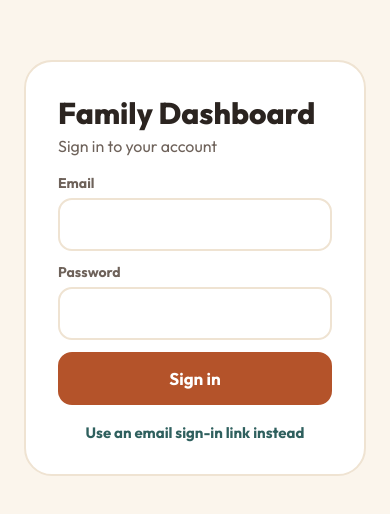
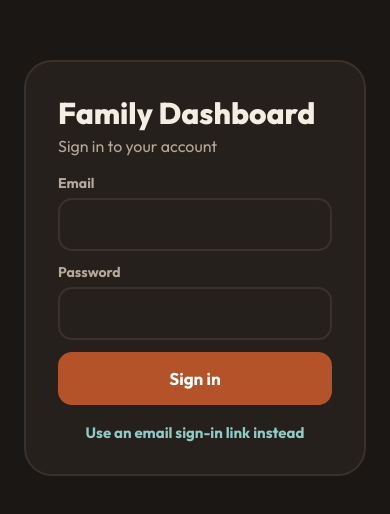
Before and after one commit to seanschaef/family-dashboard, a React (Vite) app: page /login in a window 390 px wide. Shown: the part 154-668 px from the top of the page. Built offline with nearby package versions, Linux system fonts and the light colour scheme; no server answers; the database is empty.

Commit message:
Dark mode follows Edmonton sunset/sunrise (wall default; phone default 'Sunset to sunrise'); page links match Title Case page names
Co-Authored-By: Claude Opus 5.5 <noreply@anthropic.com>

```diff
--- /dev/null
+++ b/src/lib/sun.js
@@ -0,0 +1,31 @@
+// Sunrise and sunset for Edmonton (or VITE_WEATHER_LAT/LON), worked out on the
+// device with the NOAA solar formulas: no lookup, no network. Accurate to a
+// minute or two, which is plenty for switching colours.
+
+const LAT = Number(import.meta.env.VITE_WEATHER_LAT || 53.5461)
+const LON = Number(import.meta.env.VITE_WEATHER_LON || -113.4938)
+const rad = Math.PI / 180
+
+// Returns { sunrise: Date, sunset: Date } for the local calendar day of `date`.
+// (At this latitude the sun always rises and sets, so no polar cases.)
+export function sunTimes(date = new Date(), lat = LAT, lon = LON) {
+  const noonUtc = Date.UTC(date.getFullYear(), date.getMonth(), date.getDate(), 12)
+  const n = Math.round((noonUtc - Date.UTC(2000, 0, 1, 12)) / 86400000) // days since J2000
+  const meanNoon = n - lon / 360
+  const M = (357.5291 + 0.98560028 * meanNoon) % 360
+  const Cc = 1.9148 * Math.sin(M * rad) + 0.02 * Math.sin(2 * M * rad) + 0.0003 * Math.sin(3 * M * rad)
+  const lambda = (M + Cc + 180 + 102.9372) % 360
+  const transit = 2451545 + meanNoon + 0.0053 * Math.sin(M * rad) - 0.0069 * Math.sin(2 * lambda * rad)
+  const decl = Math.asin(Math.sin(lambda * rad) * Math.sin(23.44 * rad))
+  const cosH = (Math.sin(-0.833 * rad) - Math.sin(lat * rad) * Math.sin(decl)) / (Math.cos(lat * rad) * Math.cos(decl))
+  const H = Math.acos(Math.max(-1, Math.min(1, cosH))) / rad
+  const toDate = (jd) => new Date((jd - 2440587.5) * 86400000)
+  return { sunrise: toDate(transit - H / 360), sunset: toDate(transit + H / 360) }
+}
+
+export const isDaylight = (now = new Date()) => {
+  const { sunrise, sunset } = sunTimes(now)
+  return now >= sunrise && now < sunset
+}
+
+export const sunText = (d) => d.toLocaleTimeString('en-CA', { hour: 'numeric', minute: '2-digit', timeZone: 'America/Edmonton' })
--- a/src/lib/theme.jsx
+++ b/src/lib/theme.jsx
@@ -1,23 +1,26 @@
 import { createContext, useContext, useEffect, useState } from 'react'
 import { supabase, isSupabaseConfigured } from './supabase.js'
+import { isDaylight } from './sun.js'
 
 // Light / dark theme. The colours themselves live in index.css; this only sets
 // <html data-theme="light|dark">.
 //
-// Phones and computers: follow the device's setting by default ("auto"), or the
-// user's choice in Settings. The choice is per device (localStorage).
-// The wall: dark between wall_settings.dark_start and dark_end (set from the
-// phone), light otherwise. WallLayout turns this on while the wall is showing.
+// Phones and computers: by default dark from sunset to sunrise in Edmonton
+// ("sun"); or follow the device ("auto"), or always light / dark. The choice is
+// per device (localStorage).
+// The wall: dark from sunset to sunrise too (wall_settings.dark_follow_sun), or
+// between fixed times set from the phone. WallLayout turns this on while the
+// wall is showing.
 
-const PREF_KEY = 'theme-pref' // 'auto' | 'light' | 'dark'
+const PREF_KEY = 'theme-pref' // 'sun' | 'auto' | 'light' | 'dark'
 const THEME_COLOR = { light: '#B4532A', dark: '#1B1714' }
 
 function readPref() {
   try {
     const v = localStorage.getItem(PREF_KEY)
-    return v === 'light' || v === 'dark' ? v : 'auto'
+    return v === 'light' || v === 'dark' || v === 'auto' ? v : 'sun'
   } catch {
-    return 'auto'
+    return 'sun'
   }
 }
 
@@ -42,7 +45,14 @@ export function ThemeProvider({ children }) {
     return () => mq.removeEventListener('change', on)
   }, [])
 
-  const deviceTheme = pref === 'auto' ? (systemDark ? 'dark' : 'light') : pref
+  // Re-check the sun every minute.
+  const [daylight, setDaylight] = useState(() => isDaylight())
+  useEffect(() => {
+    const id = setInterval(() => setDaylight(isDaylight()), 60000)
+    return () => clearInterval(id)
+  }, [])
+
+  const deviceTheme = pref === 'sun' ? (daylight ? 'light' : 'dark') : pref === 'auto' ? (systemDark ? 'dark' : 'light') : pref
   const theme = wallTheme || deviceTheme
 
   useEffect(() => applyTheme(theme), [theme])
@@ -83,13 +93,13 @@ export function inWindow(start, end, now = new Date()) {
 // every minute and re-reading the schedule when it changes on a phone.
 export function useWallNightTheme() {
   const { setWallTheme } = useTheme()
-  const [sched, setSched] = useState({ dark_enabled: true, dark_start: '19:30', dark_end: '07:00' })
+  const [sched, setSched] = useState({ dark_enabled: true, dark_follow_sun: true, dark_start: '19:30', dark_end: '07:00' })
 
   useEffect(() => {
     if (!isSupabaseConfigured) return undefined
     let active = true
     const load = async () => {
-      const { data } = await supabase.from('wall_settings').select('dark_enabled, dark_start, dark_end').limit(1).maybeSingle()
+      const { data } = await supabase.from('wall_settings').select('dark_enabled, dark_follow_sun, dark_start, dark_end').limit(1).maybeSingle()
       if (active && data) setSched(data)
     }
     load()
@@ -104,7 +114,8 @@ export function useWallNightTheme() {
   }, [])
 
   useEffect(() => {
-    const tick = () => setWallTheme(sched.dark_enabled && inWindow(sched.dark_start, sched.dark_end) ? 'dark' : 'light')
+    const night = () => (sched.dark_follow_sun !== false ? !isDaylight() : inWindow(sched.dark_start, sched.dark_end))
+    const tick = () => setWallTheme(sched.dark_enabled && night() ? 'dark' : 'light')
     tick()
     const id = setInterval(tick, 30000)
     return () => {
--- a/src/lib/wallSettings.js
+++ b/src/lib/wallSettings.js
@@ -10,13 +10,14 @@ export const DEFAULT_WALL_SETTINGS = {
   dark_enabled: true,
   dark_start: '19:30',
   dark_end: '07:00',
+  dark_follow_sun: true,
 }
 
 export async function getWallSettings() {
   if (!isSupabaseConfigured) return { ...DEFAULT_WALL_SETTINGS }
   const { data, error } = await supabase
     .from('wall_settings')
-    .select('display_enabled, mode, on_time, off_time, weekend_on_time, weekend_off_time, dark_enabled, dark_start, dark_end')
+    .select('display_enabled, mode, on_time, off_time, weekend_on_time, weekend_off_time, dark_enabled, dark_start, dark_end, dark_follow_sun')
     .limit(1)
     .maybeSingle()
   if (error) throw error
--- a/src/phone/Arrange.jsx
+++ b/src/phone/Arrange.jsx
@@ -337,7 +337,7 @@ export default function Arrange() {
       <>
         <PhoneHeader title="Arrange the Wall" subtitle="Drag, resize, combine and hide windows" />
         <div style={{ fontSize: 15, color: C.muted }}>{members.length ? 'That person isn’t in the family any more.' : 'Loading…'}</div>
-        <Link to="/app/arrange" style={{ fontSize: 14, fontWeight: 700, color: C.tealText }}>Arrange the family hub ›</Link>
+        <Link to="/app/arrange" style={{ fontSize: 14, fontWeight: 700, color: C.tealText }}>Arrange the Family Hub ›</Link>
       </>
     )
   }
@@ -503,7 +503,7 @@ export default function Arrange() {
       </div>
 
       {canEdit && !wide && saveBar}
-      <Link to="/app/wall-preview" style={{ fontSize: 14, fontWeight: 700, color: C.tealText }}>Open full wall preview ›</Link>
+      <Link to="/app/wall-preview" style={{ fontSize: 14, fontWeight: 700, color: C.tealText }}>Wall Preview ›</Link>
     </>
   )
 }
--- a/src/phone/Settings.jsx
+++ b/src/phone/Settings.jsx
@@ -136,6 +136,7 @@ export default function Settings() {
         <div style={{ fontSize: 16, fontWeight: 800 }}>Appearance</div>
         <div style={{ display: 'flex', gap: 8, flexWrap: 'wrap' }}>
           {[
+            ['sun', 'Sunset to sunrise'],
             ['auto', 'Match device'],
             ['light', 'Light'],
             ['dark', 'Dark'],
@@ -148,7 +149,7 @@ export default function Settings() {
 
       <div style={card}>
         <div style={{ fontSize: 16, fontWeight: 800 }}>Important Dates</div>
-        <Link to="/app/dates" style={{ fontSize: 15, fontWeight: 700, color: C.tealText }}>Birthdays, anniversaries and other dates ›</Link>
+        <Link to="/app/dates" style={{ fontSize: 15, fontWeight: 700, color: C.tealText }}>Important Dates: Birthdays, Anniversaries and More ›</Link>
         <div style={{ fontSize: 12, color: C.muted }}>Counted down on the hub with the family&apos;s birthdays.</div>
       </div>
 
@@ -157,7 +158,7 @@ export default function Settings() {
       {isAdmin && (
         <div style={card}>
           <div style={{ fontSize: 16, fontWeight: 800 }}>Accounts</div>
-          <Link to="/app/accounts" style={{ fontSize: 15, fontWeight: 700, color: C.tealText }}>Manage logins ›</Link>
+          <Link to="/app/accounts" style={{ fontSize: 15, fontWeight: 700, color: C.tealText }}>Manage Logins ›</Link>
           <div style={{ fontSize: 12, color: C.muted }}>Create logins, reset passwords, link a login to a person, make someone an admin.</div>
         </div>
       )}
@@ -191,11 +192,11 @@ export default function Settings() {
 
       <div style={card}>
         <div style={{ fontSize: 16, fontWeight: 800 }}>Wall Display</div>
-        <Link to="/app/wall-preview" style={{ fontSize: 15, fontWeight: 700, color: C.tealText }}>See how the wall looks ›</Link>
-        <Link to="/app/arrange" style={{ fontSize: 15, fontWeight: 700, color: C.tealText }}>Arrange the wall: hub and each person's page ›</Link>
-        <Link to="/app/wall-display" style={{ fontSize: 15, fontWeight: 700, color: C.tealText }}>Monitor schedule and night colours ›</Link>
-        <Link to="/app/notes" style={{ fontSize: 15, fontWeight: 700, color: C.tealText }}>Family notes on the wall ›</Link>
-        <Link to="/app/waste" style={{ fontSize: 15, fontWeight: 700, color: C.tealText }}>Garbage and recycling days ›</Link>
+        <Link to="/app/wall-preview" style={{ fontSize: 15, fontWeight: 700, color: C.tealText }}>Wall Preview ›</Link>
+        <Link to="/app/arrange" style={{ fontSize: 15, fontWeight: 700, color: C.tealText }}>Arrange the Wall ›</Link>
+        <Link to="/app/wall-display" style={{ fontSize: 15, fontWeight: 700, color: C.tealText }}>Wall Display: Screen Schedule and Dark Mode ›</Link>
+        <Link to="/app/notes" style={{ fontSize: 15, fontWeight: 700, color: C.tealText }}>Family Notes ›</Link>
+        <Link to="/app/waste" style={{ fontSize: 15, fontWeight: 700, color: C.tealText }}>Garbage and Recycling ›</Link>
       </div>
 
       {!configured && <div style={{ fontSize: 13, color: C.muted }}>Demo mode: changes are not saved.</div>}
--- a/src/phone/Today.jsx
+++ b/src/phone/Today.jsx
@@ -126,11 +126,11 @@ export default function Today() {
 
 
       <div style={{ display: 'flex', gap: 16, alignItems: 'center', flexWrap: 'wrap', fontSize: 14, paddingTop: 4 }}>
-        <Link to="/app/notes" style={{ color: C.tealText, fontWeight: 700 }}>Notes for the wall</Link>
-        <Link to="/app/ink" style={{ color: C.tealText, fontWeight: 700 }}>Ink board</Link>
-        <Link to="/app/calendars" style={{ color: C.tealText, fontWeight: 700 }}>Calendar links</Link>
-        <Link to="/app/wall-display" style={{ color: C.tealText, fontWeight: 700 }}>Wall display</Link>
-        <Link to="/app/widgets" style={{ color: C.tealText, fontWeight: 700 }}>Wall widgets</Link>
+        <Link to="/app/notes" style={{ color: C.tealText, fontWeight: 700 }}>Family Notes</Link>
+        <Link to="/app/ink" style={{ color: C.tealText, fontWeight: 700 }}>Ink</Link>
+        <Link to="/app/calendars" style={{ color: C.tealText, fontWeight: 700 }}>Calendar Links</Link>
+        <Link to="/app/wall-display" style={{ color: C.tealText, fontWeight: 700 }}>Wall Display</Link>
+        <Link to="/app/widgets" style={{ color: C.tealText, fontWeight: 700 }}>Wall Widgets</Link>
         <button type="button" onClick={() => signOut()} style={{ ...linkBtn, color: C.muted, marginLeft: 'auto' }}>Sign out</button>
       </div>
     </>
```
Also changed, not shown: src/phone/WallDisplay.jsx (+18 -2 lines), 1 other file (tests, documents, lock files or other folders).
